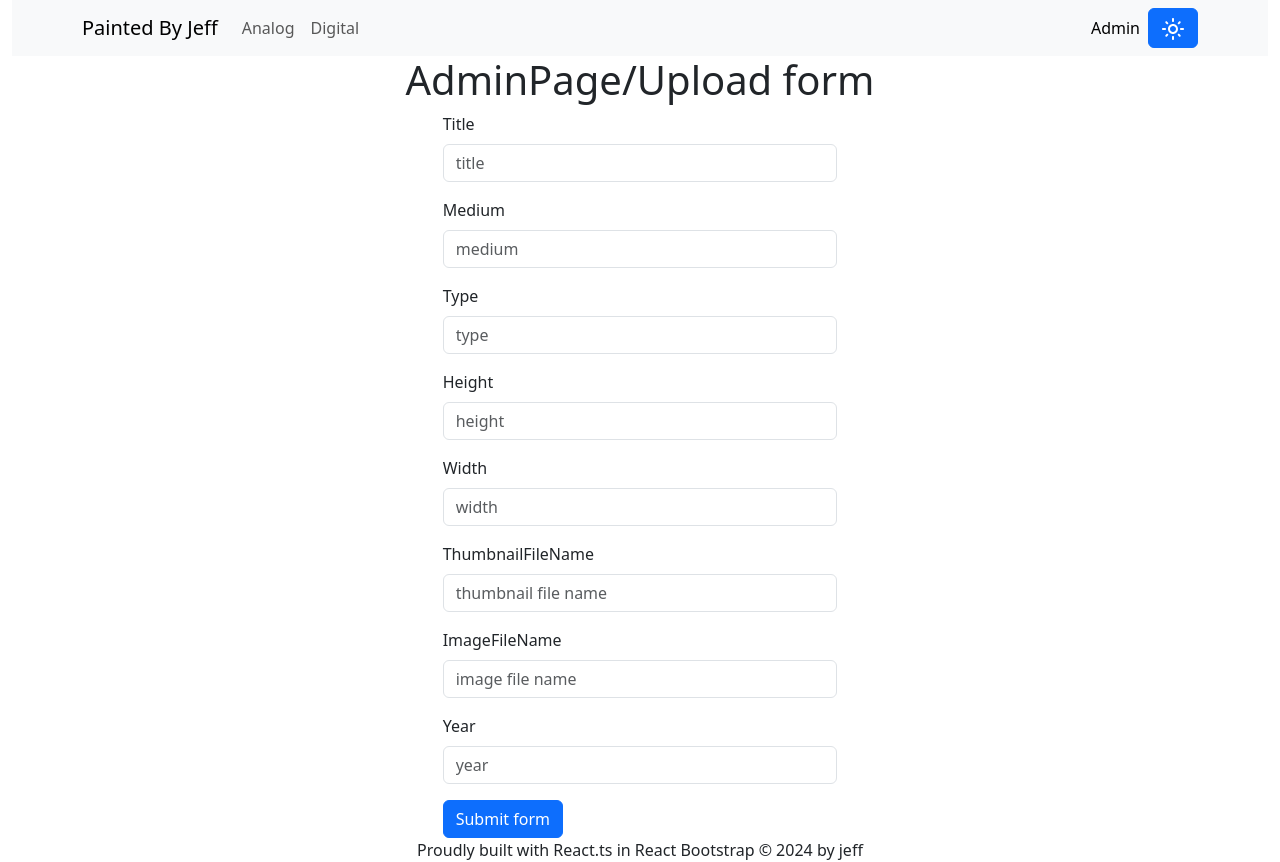
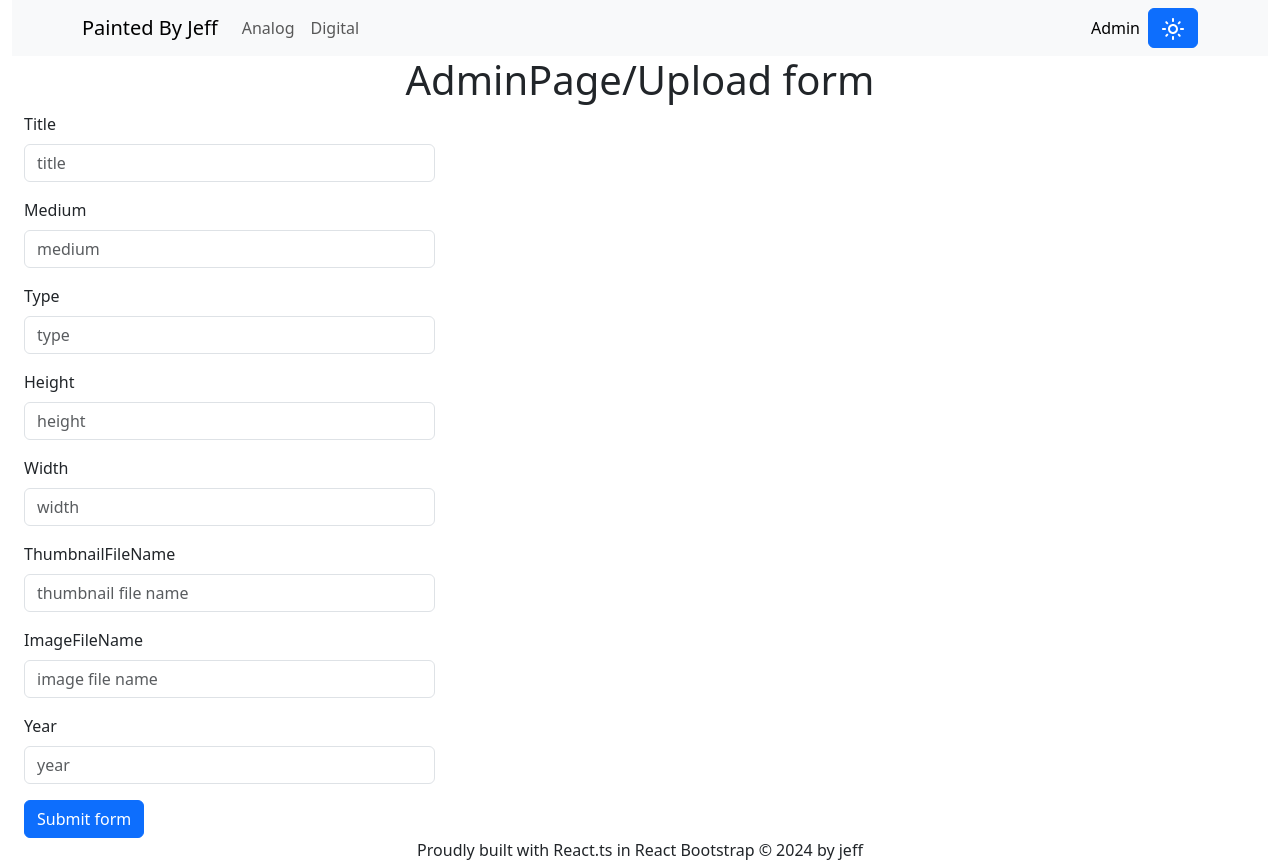
Before and after one commit to coderJeff8170/painted-by-jeff, a React (Vite) app: page /Admin in a window 1280 px wide. Built offline with nearby package versions, Linux system fonts and the light colour scheme.

Commit message:
form organization

```diff
--- a/src/routes/Admin.tsx
+++ b/src/routes/Admin.tsx
@@ -8,24 +8,24 @@ import { FormEvent, useState } from "react";
 import axios from "axios";
 
 export const Admin: React.FC = () => {
-  const [thumbnail, setThumbnail] = useState("");
-  const [width, setWidth] = useState("");
   const [height, setHeight] = useState("");
   const [image, setImage] = useState("");
   const [medium, setMedium] = useState("");
-  const [year, setYear] = useState("");
+  const [thumbnail, setThumbnail] = useState("");
   const [title, setTitle] = useState("");
   const [type, setType] = useState("");
+  const [width, setWidth] = useState("");
+  const [year, setYear] = useState("");
 
   const clearForm = () => {
-    setThumbnail("");
-    setWidth("");
     setHeight("");
     setImage("");
     setMedium("");
-    setYear("");
+    setThumbnail("");
     setTitle("");
     setType("");
+    setWidth("");
+    setYear("");
   };
 
   const handleSubmit = (event: FormEvent<HTMLFormElement>) => {
@@ -34,10 +34,13 @@ export const Admin: React.FC = () => {
       .post("http://localhost:3000/art", {
         datetime: dateTime,
         description: `${title}, ${width}x${height}, ${medium}, ${year}`,
+        height: height,
+        image: image,
         medium: medium,
         thumbnail: thumbnail,
-        image: image,
         title: title,
+        type: type,
+        width: width,
         year: year,
       })
       .then((response) => {
@@ -59,8 +62,9 @@ export const Admin: React.FC = () => {
             </Col>
           </Row>
           <Row className="justify-content-center">
+          <Form onSubmit={handleSubmit}>
             <Col md={6} lg={4}>
-              <Form onSubmit={handleSubmit}>
+
                 <Form.Group
                   className="mb-3"
                   controlId="exampleForm.ControlInput2"
@@ -158,8 +162,12 @@ export const Admin: React.FC = () => {
                   />
                 </Form.Group>
                 <Button type="submit">Submit form</Button>
-              </Form>
+
             </Col>
+            <Col md={6} lg={4}>
+
+            </Col>
+            </Form>
           </Row>
         </Container>
       )}
```
